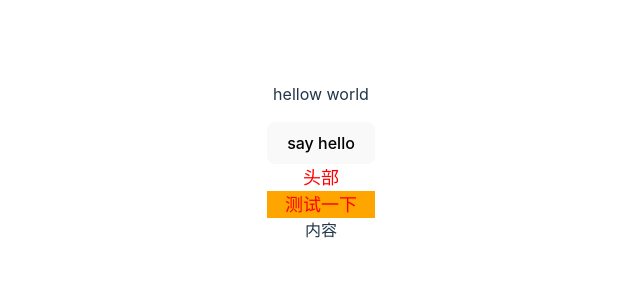
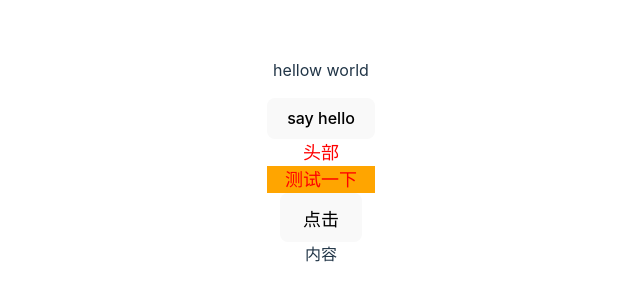
Before and after one commit to HokageYeah/owner-manager-v3, a Vue app: page / in a window 1280 px wide. Shown: the part 246-546 px from the top of the page, without its empty margins (319-959 px from the left). Built offline with nearby package versions, Linux system fonts and the light colour scheme.

Commit message:
代码提交

```diff
--- a/src/layout/header/index.vue
+++ b/src/layout/header/index.vue
@@ -2,11 +2,16 @@
   <div class="yy-test">
     头部
     <div class="yy-test__input">测试一下</div>
+    <btn />
   </div>
 </template>
 
 <script setup lang="ts">
-// import { ref, reactive } from 'vue';
+import { h } from 'vue';
+
+const btn = () => {
+  return h('button', () => {}, '点击');
+};
 </script>
 <style scoped lang="scss">
 @include b(test) {
```
Also changed, not shown: 1 other file (tests, documents, lock files or other folders).
